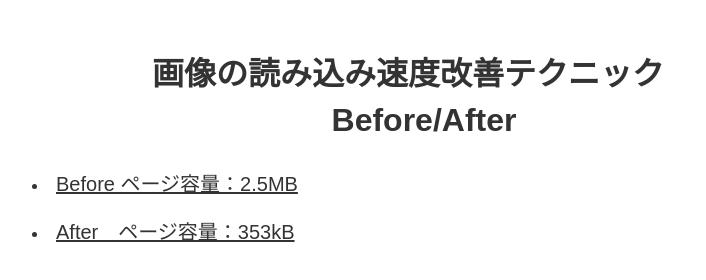
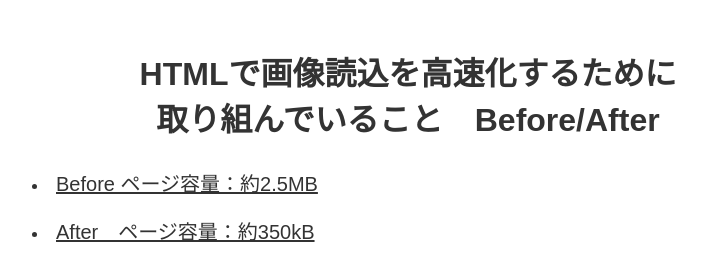
Before and after one commit to ics-creative/221223_image_load_speed, a website: page docs/index.html in a window 1280 px wide. Shown: the whole page, without its empty margins (232-938 px from the left). Drawn offline with Linux system fonts and the light colour scheme.

Commit message:
タイトル修正

```diff
--- a/docs/index.html
+++ b/docs/index.html
@@ -3,20 +3,20 @@
   <head>
     <meta charset="UTF-8" />
     <meta name="viewport" content="width=device-width, initial-scale=1.0" />
-    <title>画像の読み込み速度改善テクニック</title>
+    <title>1ミリ秒でも早く届けたい! HTMLで画像読込を高速化するために取り組んでいること</title>
 
     <link rel="stylesheet" href="/221223_image_load_speed/assets/index.css">
   </head>
   <body>
     <div class="wrapper">
-      <h1>画像の読み込み速度改善テクニック <br />　Before/After</h1>
+      <h1>HTMLで画像読込を高速化するために <br />取り組んでいること　Before/After</h1>
       <section>
         <ul class="pageList">
           <li>
-            <a href="./before/">Before ページ容量：2.5MB</a>
+            <a href="./before/">Before ページ容量：約2.5MB</a>
           </li>
           <li>
-            <a href="./after/">After　ページ容量：353kB</a>
+            <a href="./after/">After　ページ容量：約350kB</a>
           </li>
         </ul>
       </section>
```
Also changed, not shown: src/index.html (+4 -4 lines).
